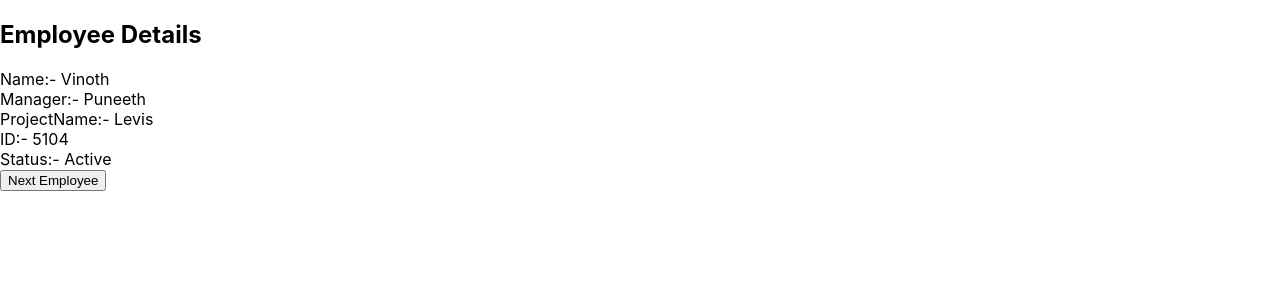
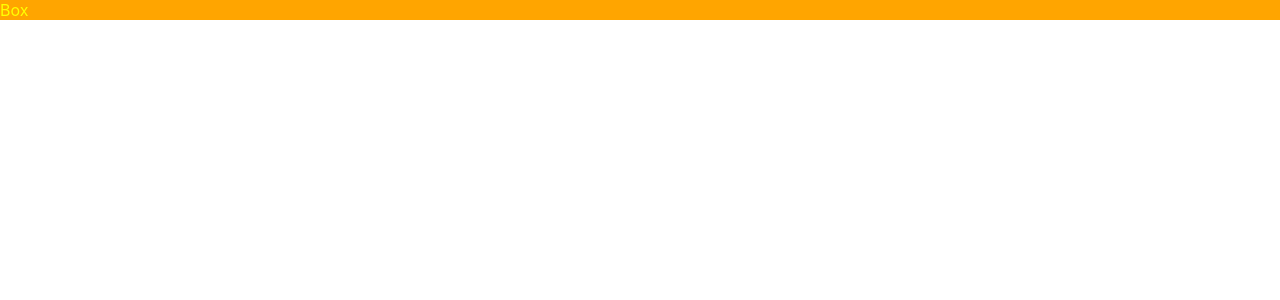
Before and after one commit to Vmadhavan2310/react_typescript, a React (Create React App) app: page / in a window 1280 px wide. Shown: the top 300 px of the page. Built offline with nearby package versions, Linux system fonts and the light colour scheme.

Commit message:
use context

```diff
--- a/src/App.tsx
+++ b/src/App.tsx
@@ -6,7 +6,10 @@ import { StateHook } from './Components/StateHook';
 import TypingArr from './Components/TypingArr';
 import TypingObject from './Components/TypingObject';
 import Typingprops from './Components/TypingProps';
-
+import ThemeProvider from './Components/UseContext/ThemeProvider';
+import Box from './Components/UseContext/Box';
+import { themeObj } from './Components/UseContext/ThemeProvider';
+import { theme } from './Components/UseContext/theme';
 function App() {
   const person={
     firstName:"Bruce",
@@ -40,8 +43,11 @@ function App() {
      </AdvancedProps> */}
      {/* <EventProps input={(e)=>{console.log(e.target.value)}} clickmsg={(e,id)=>console.log("clicked",id)}/> */}
      {/* <StateHook/> */}
-     <ReducerType/>
-    </div>
+     {/* <ReducerType/> */}
+     <themeObj.Provider value={theme}>
+      <Box/>
+     </themeObj.Provider>
+     </div>
   );
 }
 
--- a/src/Components/Component.types.ts
+++ b/src/Components/Component.types.ts
@@ -34,3 +34,8 @@ export type EmpAction={
     status:string
     }
 }
+
+//Use context hook
+export type childrenProp={
+    children:React.ReactNode
+}
--- /dev/null
+++ b/src/Components/UseContext/Box.tsx
@@ -0,0 +1,11 @@
+import React, { useContext } from 'react'
+import { themeObj } from './ThemeProvider'
+
+function Box() {
+    const themeValue=useContext(themeObj)
+  return (
+    <div style={{color:themeValue.primary.color,background:themeValue.primary.backgroundColor}}>Box</div>
+  )
+}
+
+export default Box
--- /dev/null
+++ b/src/Components/UseContext/ThemeProvider.jsx
@@ -0,0 +1,13 @@
+import React from 'react'
+import { theme } from './theme'
+import { childrenProp } from '../Component.types'
+
+export const themeObj=React.createContext(theme)
+
+function ThemeProvider({children:childrenProp}) {
+  return (
+    <div><children/></div>
+  )
+}
+
+export default ThemeProvider
--- /dev/null
+++ b/src/Components/UseContext/theme.ts
@@ -0,0 +1,6 @@
+export const theme={
+    primary:{
+        color:"yellow",
+        backgroundColor:"orange"
+    }
+}
```
